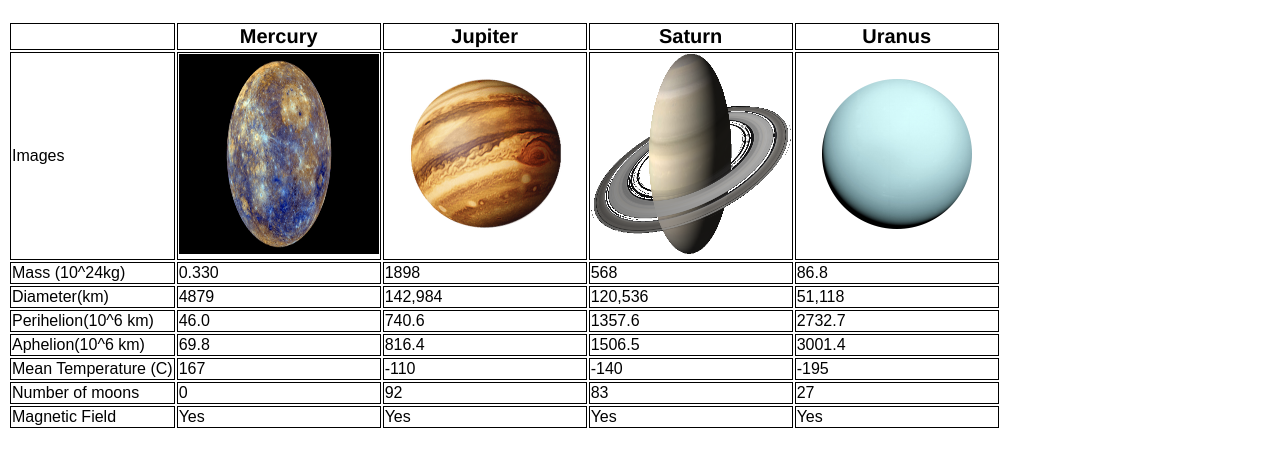
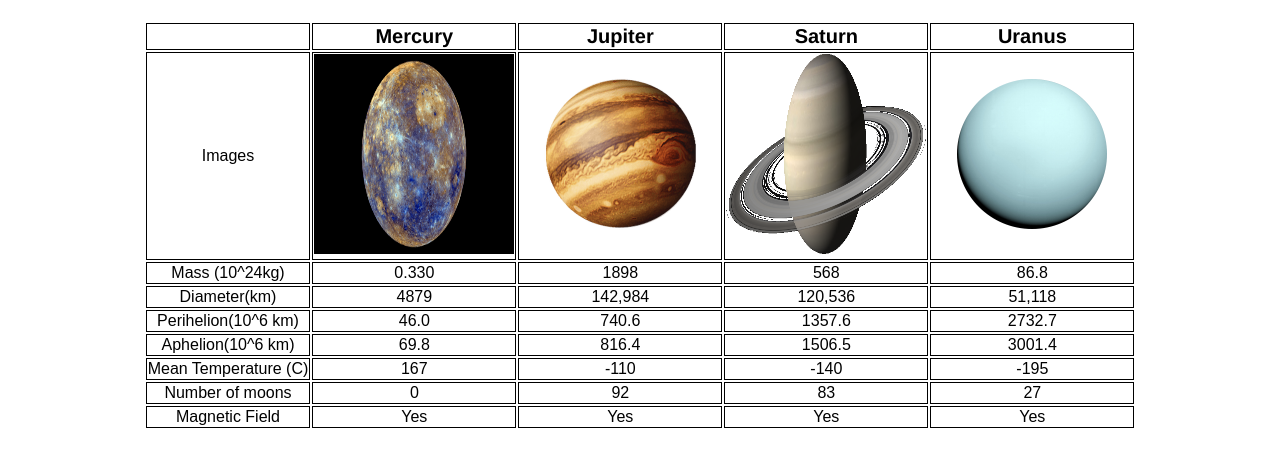
Before and after one commit to NathanielBudz/lab6, a plain HTML site: page index.html in a window 1280 px wide. Shown: the part 69-536 px from the top of the page. Drawn offline with Linux system fonts and the light colour scheme.

Commit message:
Update style.css

```diff
--- a/css/style.css
+++ b/css/style.css
@@ -17,5 +17,13 @@ tr {
 }
 #planets th {
 	font-size: 20px;
-	font-family: Helvetica
+	font-family: Helvetica;
 }
+body {
+  display: flex;
+  flex-direction: column;
+  align-items: center;
+  text-align: center;
+  min-height: 100vh;
+  margin: 0;
+}
```
